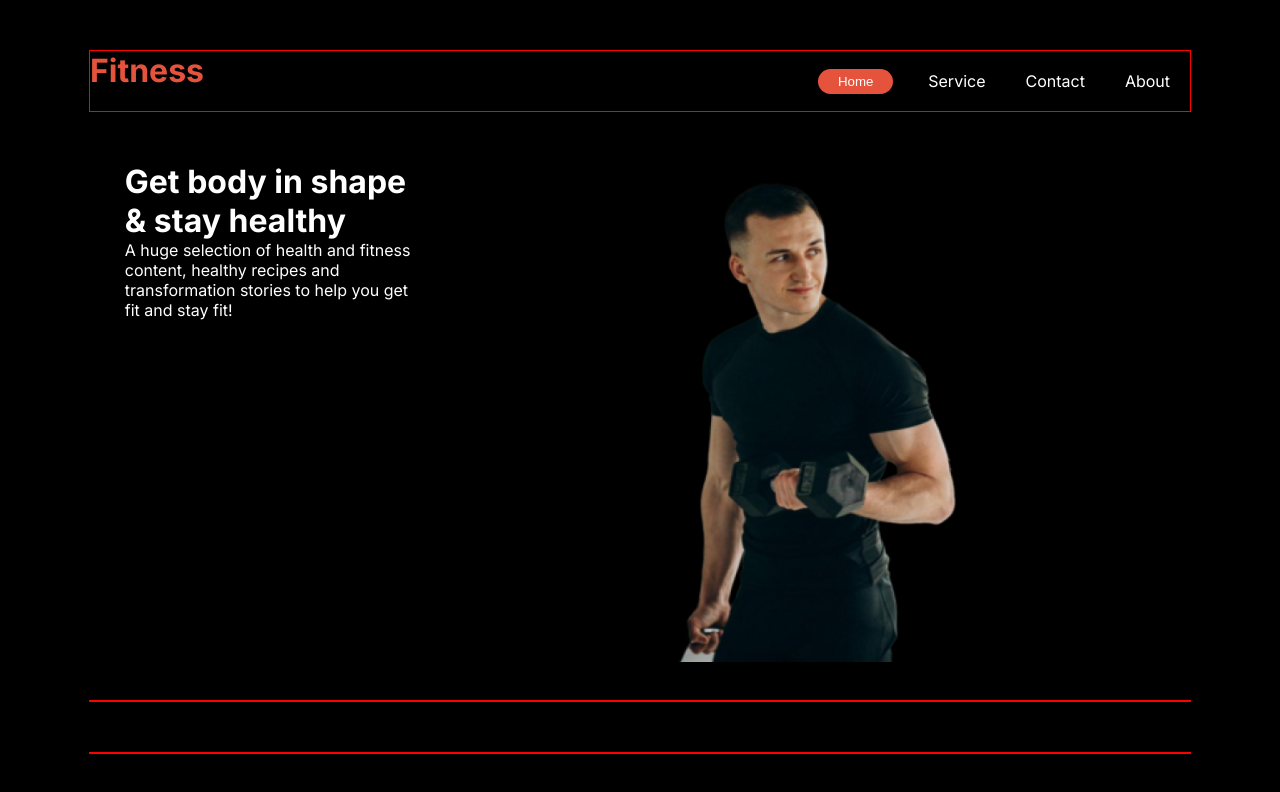
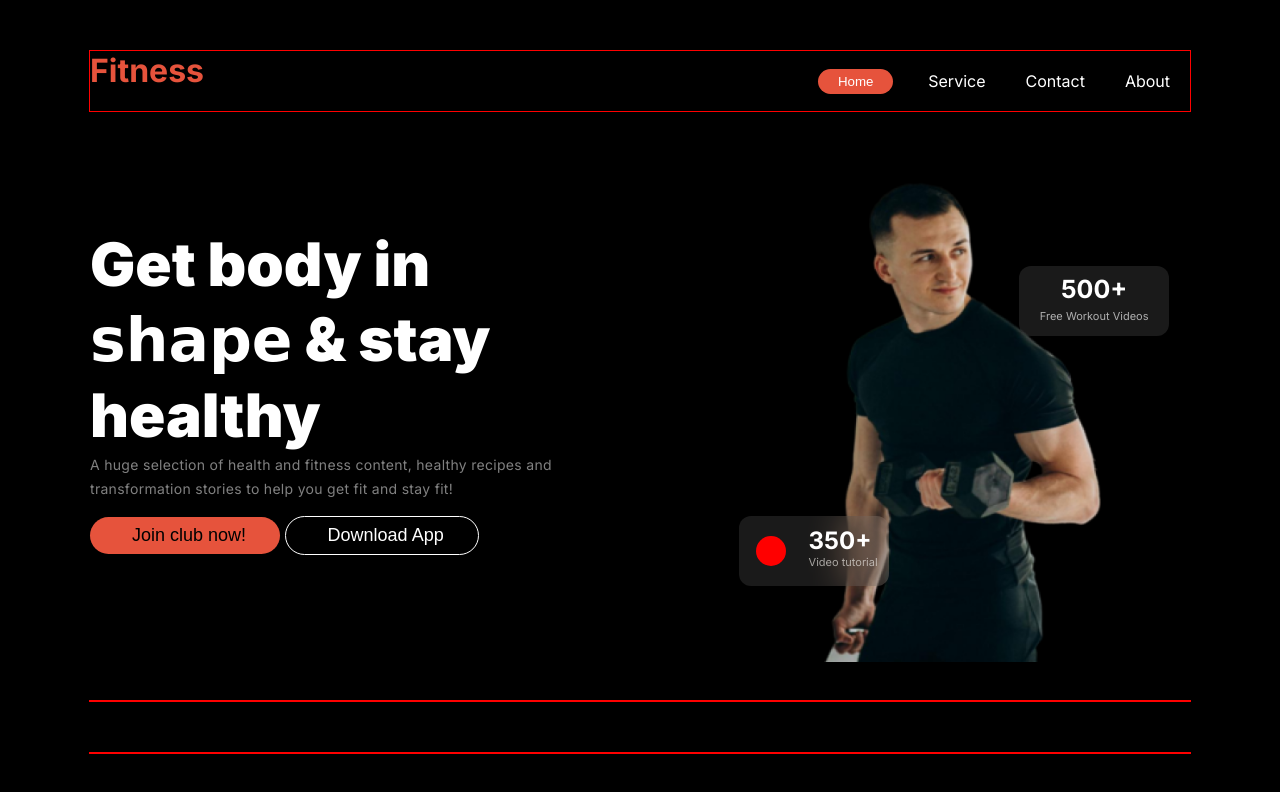
Before and after one commit to marufbilla1/assignment-second, a plain HTML site: page index.html in a window 1280 px wide. Drawn offline with Linux system fonts and the light colour scheme.

Commit message:
header section deone

```diff
--- a/index.css
+++ b/index.css
@@ -1,50 +1,54 @@
 @import url('https://fonts.googleapis.com/css2?family=Inter:ital,opsz,wght@0,14..32,100..900;1,14..32,100..900&display=swap');
 
-*{
+* {
     padding: 0px;
     margin: 0px;
 }
-.header, main, footer{
+
+.header,
+main,
+footer {
     width: 1100px;
     border: 1px solid red;
     margin: 50px auto;
 }
 
-header{
+header {
     height: 600px;
 }
 
-body{
+body {
     background-color: black;
     color: white;
     font-family: "Inter", sans-serif;
 }
 
-.header{
+.header {
     display: flex;
     justify-content: space-between;
     /* height: 600px; */
 }
 
-.header h1{
-    color: rgb(230, 83, 60);;
+.header h1 {
+    color: rgb(230, 83, 60);
+    ;
 }
 
-.navbar{
+.navbar {
     display: flex;
 }
 
-.navbar li{
+.navbar li {
     list-style: none;
     padding: 20px 20px;
 }
 
-.navbar li a{
+.navbar li a {
     text-decoration: none;
     color: white;
 }
 
-.navbar button{
+.navbar button {
     width: 75px;
     height: 25px;
     border: none;
@@ -55,20 +59,120 @@ body{
     color: white;
 }
 
-.join-video{
+.join-video {
     width: 1100px;
     display: flex;
-    justify-content: space-around;
+    justify-content: space-between;
+    margin: 0px auto;
 }
 
-.join{
-    width: 300px;
+.join {
+    width: 500px;
+    margin-top: 65px;
 }
 
-.join h1{
+.join h1 {
+    font-size: 60px;
+    font-weight: 900;
+    line-height: 75px;
+}
+
+.join span {
+    font-family: "Great Vibes", cursive;
+}
+
+.join p {
+    color: rgba(255, 255, 255, 0.5);
+    font-size: 14px;
+    font-weight: 400;
+    line-height: 24px;
+    letter-spacing: 0.3px;
+}
+
+.join button {
+    padding: 8px 34px 8px 42px;
+    border: none;
+    border-radius: 20px;
+    margin-top: 15px;
+    font-size: large;
+    cursor: pointer;
+}
+
+#join-btn-1 {
+    background: rgb(230, 83, 60);
+}
+
+#join-btn-2 {
+    background-color: black;
+    color: white;
+    border: 1px solid rgb(255, 255, 255);
+}
+
+.video img {
+    height: 500px;
+    margin-right: 70px;
+
+}
+.video{
+    position: relative;
+}
+
+.free-workout-videos {
+    display: flex;
+    justify-content: space-around;
+    height: 70px;
+    width: 150px;
+    order: 1px solid rgba(255, 255, 255, 0.1);
+    border-radius: 12px;
+    backdrop-filter: blur(20px);
+    background: rgba(255, 255, 255, 0.1);
+    position: absolute;
+    bottom: 80px;
+    left: -80px;
+}
+
+.free-workout-videos p {
+    color: rgba(239, 237, 232, 0.65);
+    font-size: 11px;
+}
+
+.free-workout-videos h1 {
+    font-size: 24px;
+    margin-top: 10px;
+}
+
+.tutorial-video {
+    height: 70px;
+    width: 150px;
+    order: 1px solid rgba(255, 255, 255, 0.1);
+    border-radius: 12px;
+    backdrop-filter: blur(20px);
+    background: rgba(255, 255, 255, 0.1);
+    text-align: center;
+    position: absolute;
+    left: 200px;
+    bottom: 330px;
+}
+
+.tutorial-video h1 {
+    color: rgb(255, 255, 255);
+    font-size: 25px;
+    font-weight: bolder;
+    margin-top: 8px;
+    margin-bottom: 5px;
+}
+
+.tutorial-video p {
+    color: rgba(255, 255, 255, 0.65);
+    font-size: 11px;
 
 }
 
-.video img{
-    height: 500px;
+.red-logo {
+    height: 30px;
+    width: 30px;
+    background-color: red;
+    border-radius: 50%;
+    margin-top: 20px;
+    margin-left: 5px;
 }
--- a/index.html
+++ b/index.html
@@ -22,10 +22,24 @@
         <div class="join-video">
             <div class="join">
                 <h1>Get body in <span>shape</span> & stay healthy</h1>
-                <p>A huge selection of health and fitness content, healthy recipes and transformation stories to help you get fit and stay fit!</p>
+                <p>A huge selection of health and fitness content, healthy recipes and transformation stories to help
+                    you get fit and stay fit!</p>
+                <button id="join-btn-1">Join club now!</button>
+                <button id="join-btn-2">Download App</button>
             </div>
             <div class="video">
                 <img src="images/Images 2.png" alt="">
+                <div class="free-workout-videos">
+                    <div class="red-logo"></div>
+                    <div>
+                        <h1>350+</h1>
+                        <p>Video tutorial</p>
+                    </div>
+                </div>
+                <div class="tutorial-video">
+                    <h1>500+</h1>
+                    <p>Free Workout Videos</p>
+                </div>
             </div>
         </div>
     </header>
```
Lines whose indentation alone changed are shown as unchanged.
